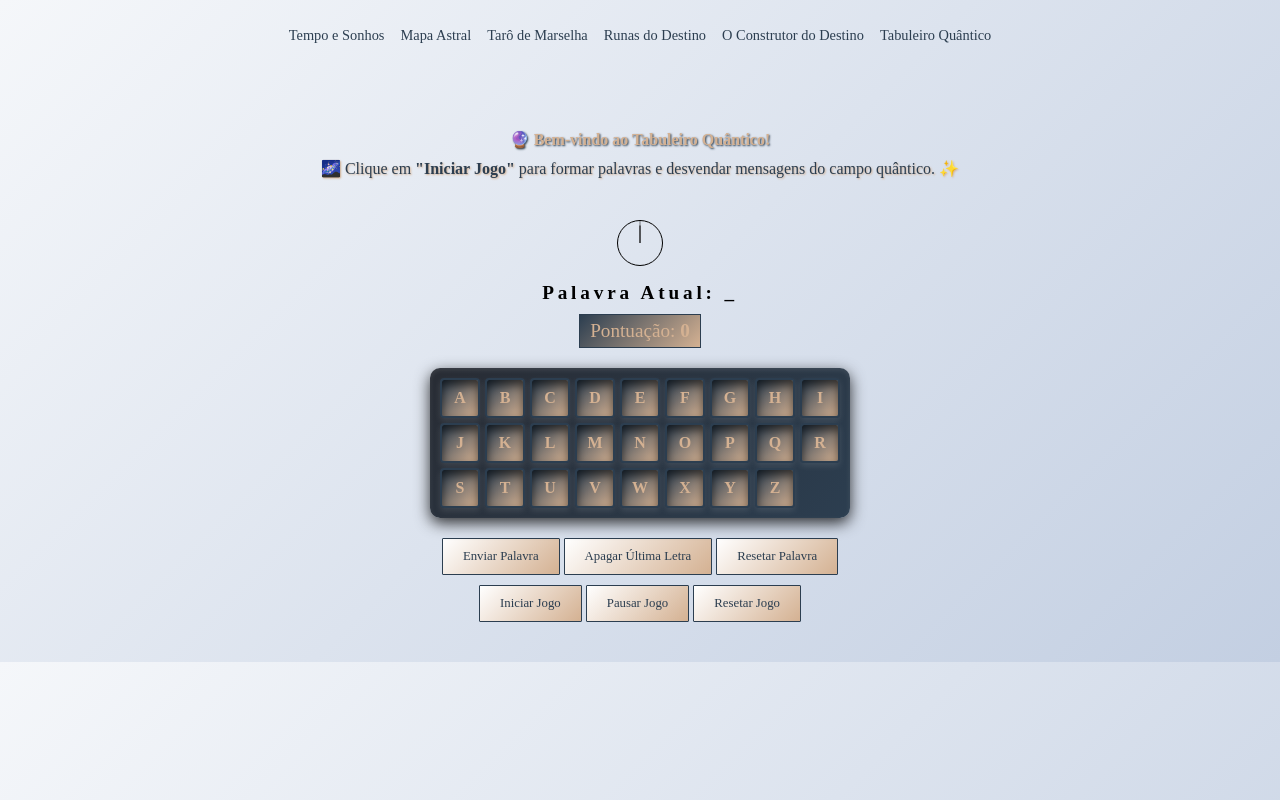
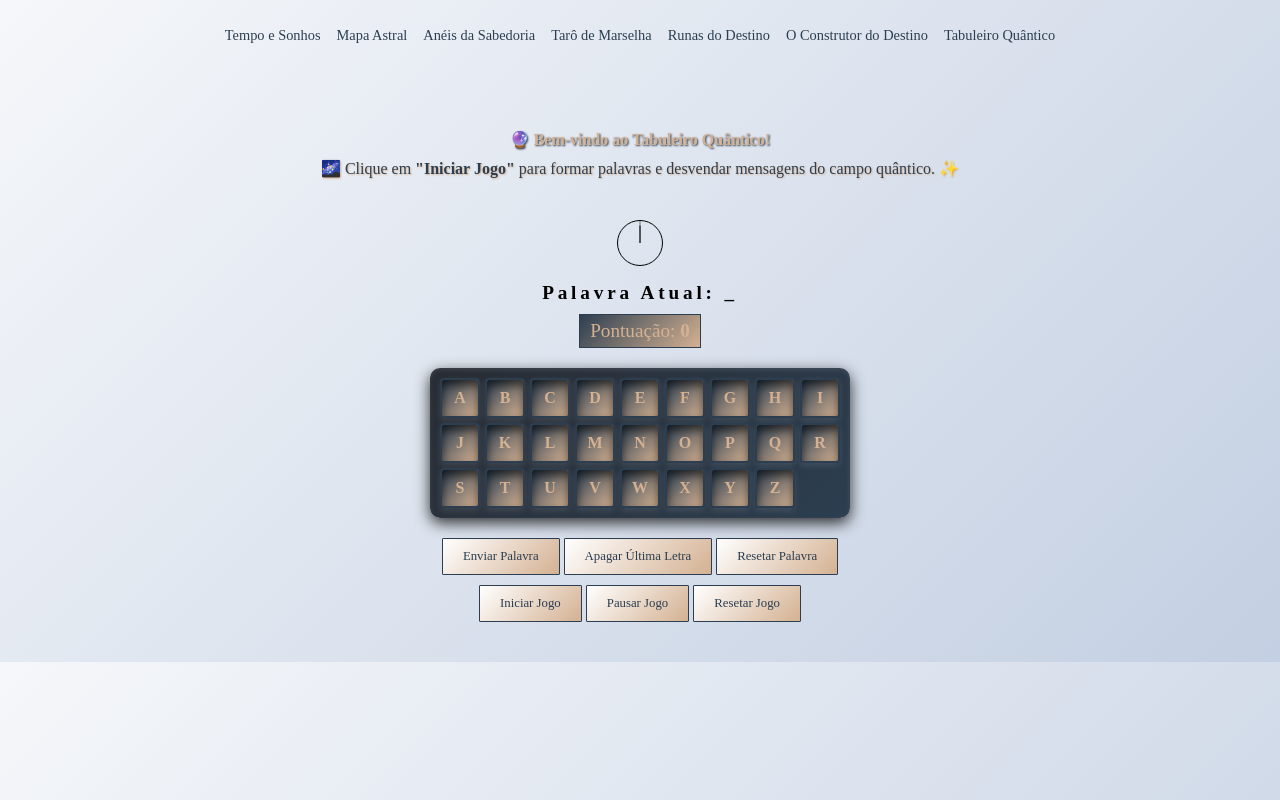
Before and after one commit to alexxanorafa/Tabuleiro-Quantico, a plain HTML site: page index.html in a window 1280 px wide. Drawn offline with Linux system fonts and the light colour scheme.

Commit message:
Update index.html

```diff
--- a/index.html
+++ b/index.html
@@ -15,6 +15,7 @@
   <nav class="menu">
     <a href="https://alexxanorafa.github.io/Tempo_e_Sonhos/" class="menu-item">Tempo e Sonhos</a>
     <a href="https://alexxanorafa.github.io/posicionamentodosastros/" class="menu-item">Mapa Astral</a>
+    <a href="https://alexxanorafa.github.io/Aneis_da_Sabedoria/" class="menu-item">Anéis da Sabedoria</a>
     <a href="https://alexxanorafa.github.io/TarodeMarselha/" class="menu-item">Tarô de Marselha</a>
     <a href="https://alexxanorafa.github.io/Runas-do-Destino/" class="menu-item">Runas do Destino</a>
     <a href="https://alexxanorafa.github.io/O-Construtor-do-Destino/" class="menu-item">O Construtor do Destino</a>
```
